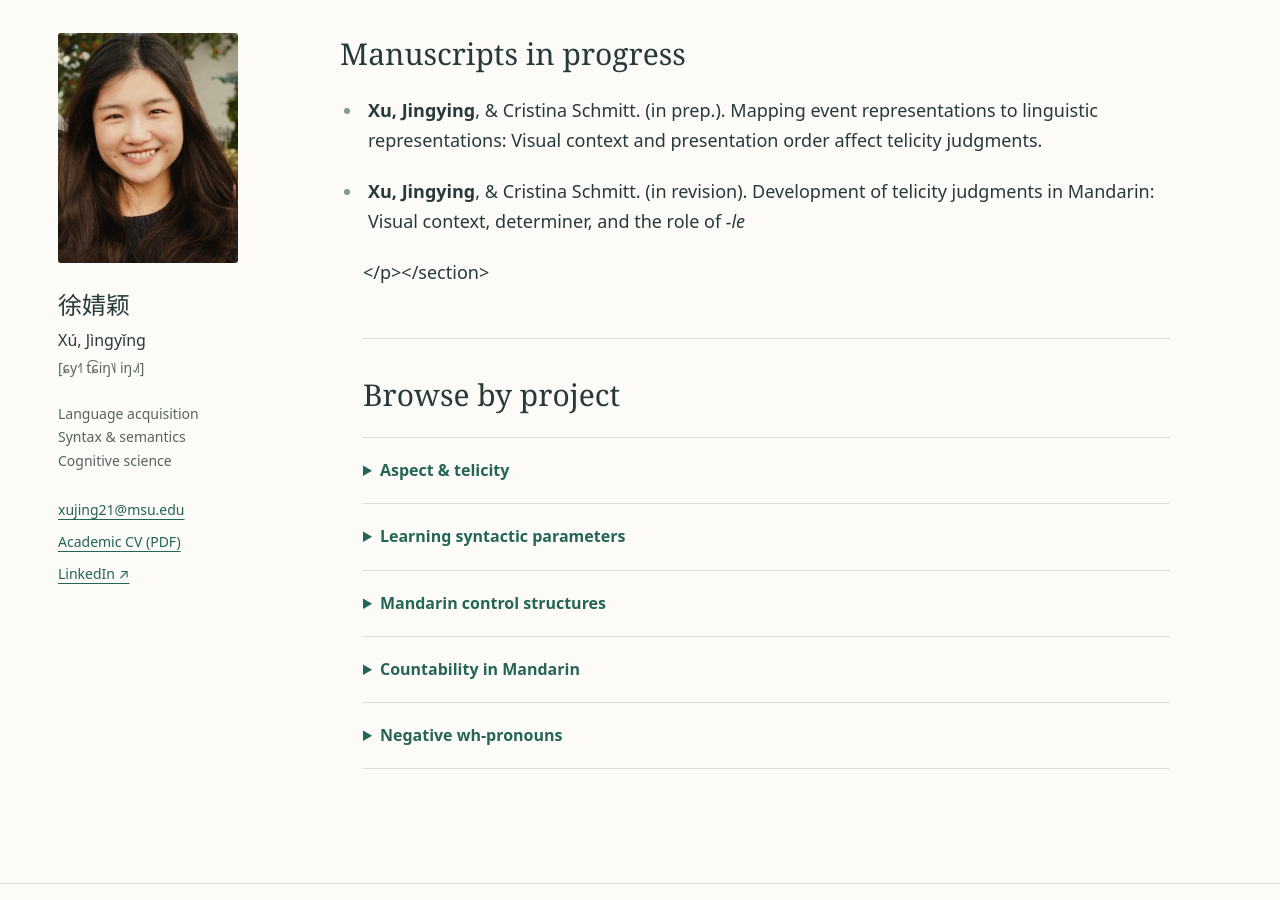
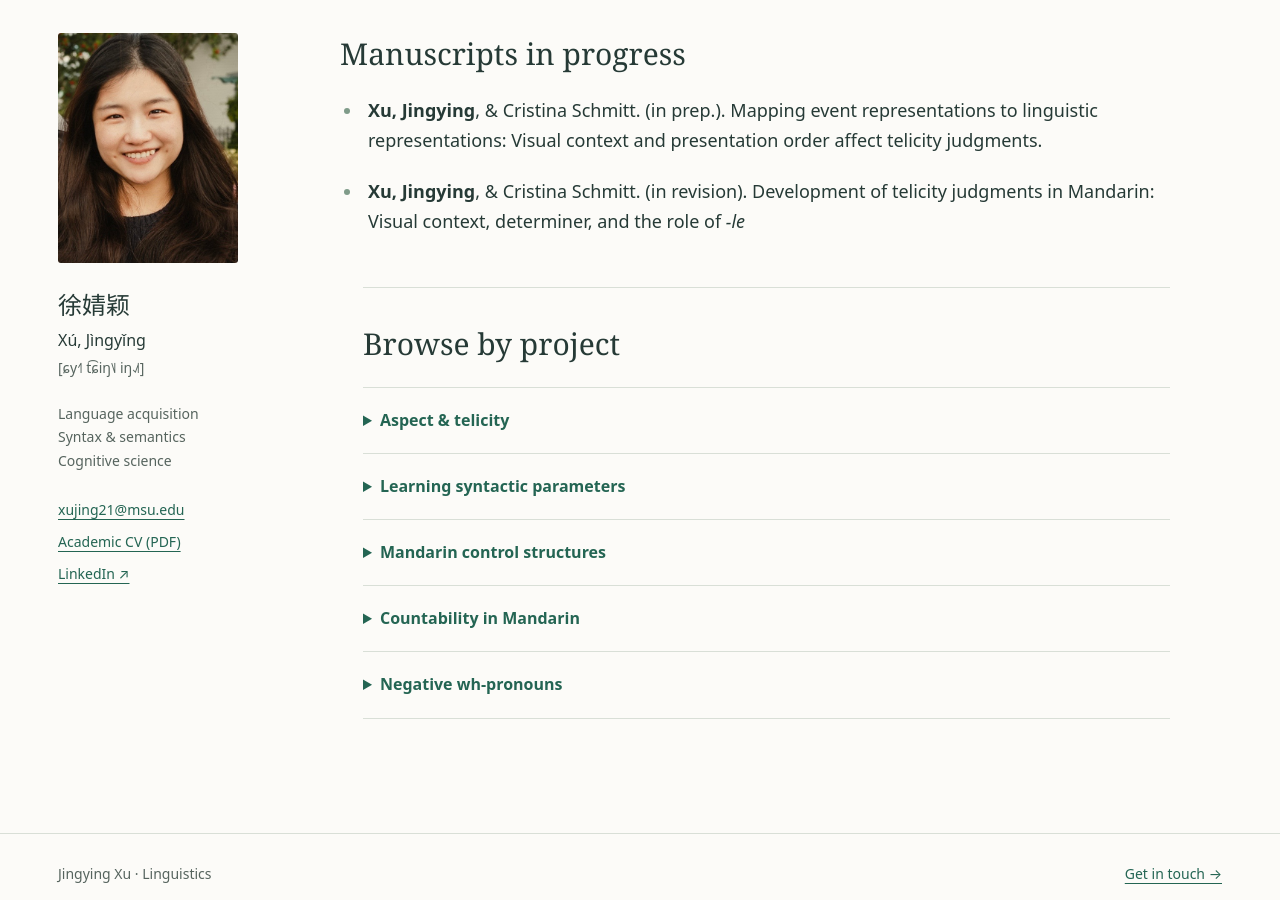
Before and after one commit to jingyingx/jingyingx.github.io, a Jekyll site: the page built from publications.md, in a window 1280 px wide and 900 px high, scrolled down 1724 px. Built offline with Jekyll 4.4.1, drawn with Linux system fonts in a browser that asks for light colours.

Commit message:
Update publications.md

```diff
--- a/publications.md
+++ b/publications.md
@@ -21,7 +21,7 @@ description: "Published work, manuscripts in progress, and dissertation by Jingy
 </ul></section><section id="manuscripts"><h2>Manuscripts in progress</h2><ul>
 <li><strong>Xu, Jingying</strong>, &amp; Cristina Schmitt. (in prep.). Mapping event representations to linguistic representations: Visual context and presentation order affect telicity judgments.</li>
 <li><strong>Xu, Jingying</strong>, &amp; Cristina Schmitt. (in revision). Development of telicity judgments in Mandarin: Visual context, determiner, and the role of <em>-le</em></li>
-</p></section><section id="by-project"><h2>Browse by project</h2><details id="aspect-and-telicity"><summary>Aspect & telicity</summary><ul>
+<section id="by-project"><h2>Browse by project</h2><details id="aspect-and-telicity"><summary>Aspect & telicity</summary><ul>
 <li><strong>Xu, Jingying</strong>, &amp; Cristina Schmitt. (in prep.). Mapping event representations to linguistic representations: Visual context and presentation order affect telicity judgments.</li>
 <li><strong>Xu, Jingying</strong>, &amp; Cristina Schmitt. (in revision). Development of telicity judgments in Mandarin: Visual context, determiner, and the role of <em>-le</em></li>
 <li><strong>Xu, Jingying</strong>, &amp; Cristina Schmitt. (2026). <a href="https://journals.linguisticsociety.org/proceedings/index.php/PLSA/article/view/6115">Telicity in Context: Evidence from Mandarin-Speaking Children and Adults</a>. Proceedings of the Linguistic Society of America (PLSA 2026).</li>
```
